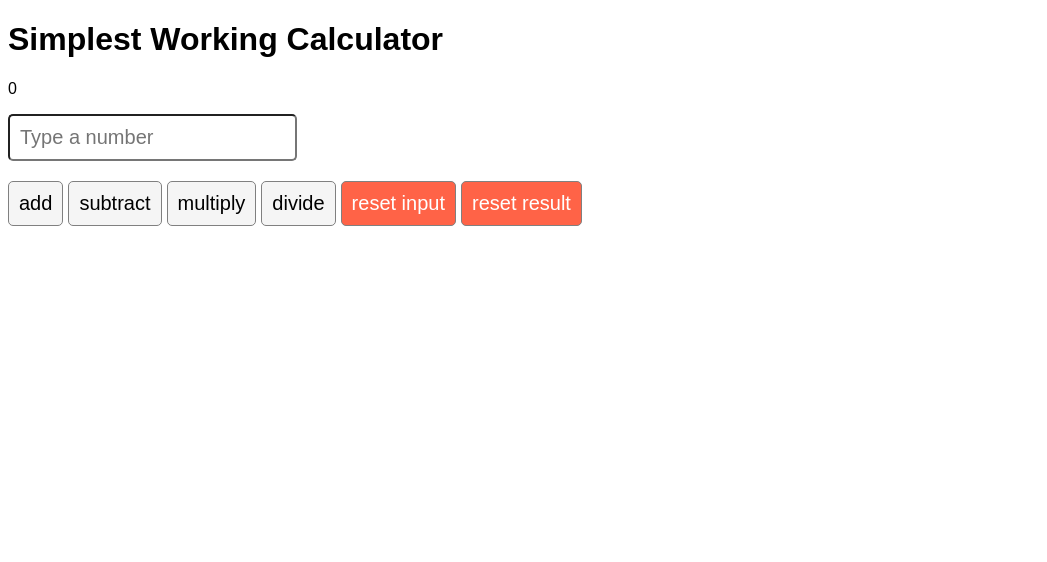
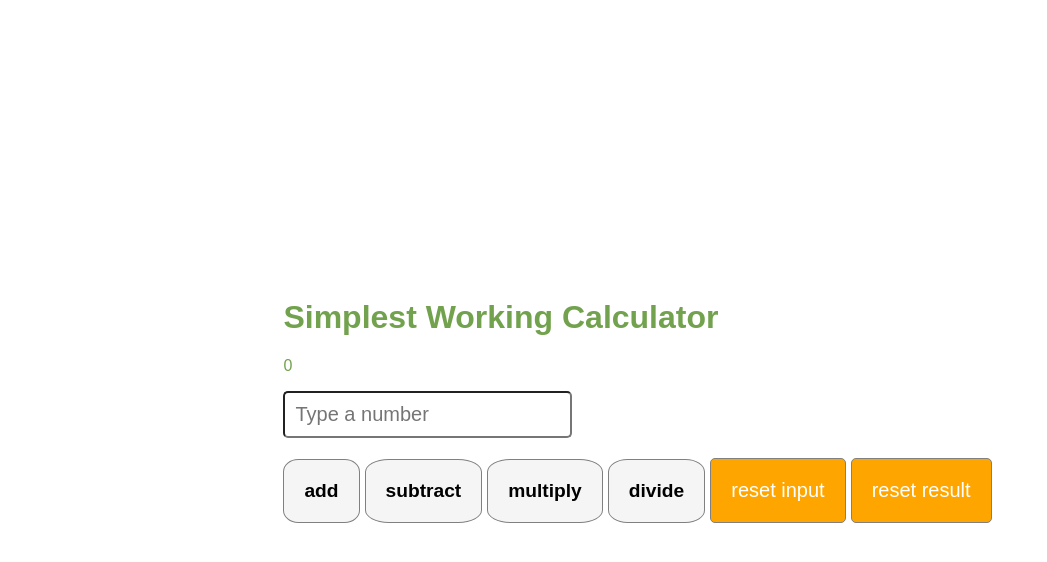
Before and after one commit to jschhie/Calculator-App, a React (Create React App) app: page / in a window 1280 px wide. Shown: the top 562 px of the page, without its empty margins (0-1047 px from the left). Built offline with nearby package versions, Linux system fonts and the light colour scheme.

Commit message:
Update App.css

```diff
--- a/src/App.css
+++ b/src/App.css
@@ -1,3 +1,18 @@
+body {
+  background: transparent;
+  padding: 0 20px;
+  margin: 0;
+  height: 100vh;
+  display: flex;
+  justify-content: center;
+  align-items: center;
+  font-family: -apple-system, BlinkMacSystemFont, 'Segoe UI', Roboto, Oxygen, Ubuntu, Cantarell, 'Open Sans', 'Helvetica Neue', sans-serif;
+}
+
+.App {
+  color: #72a24d;
+}
+
 * {
     font-family: sans-serif;
   }
@@ -15,9 +30,21 @@
     border: 1px solid gray;
     background: whitesmoke;
     margin-right: 5px;
+    padding: 20px;
   }
+
+  button:nth-child(-n + 6) {
+    font-size: larger;
+    font-weight: bold;
+    border-radius: 20%;
+  }
+
   button:nth-last-child(2),
   button:nth-last-child(1) {
-    background: tomato;
+    background: orange;
     color: white;
   }
+
+  #result {
+    font-size: x-large;
+  }
```
